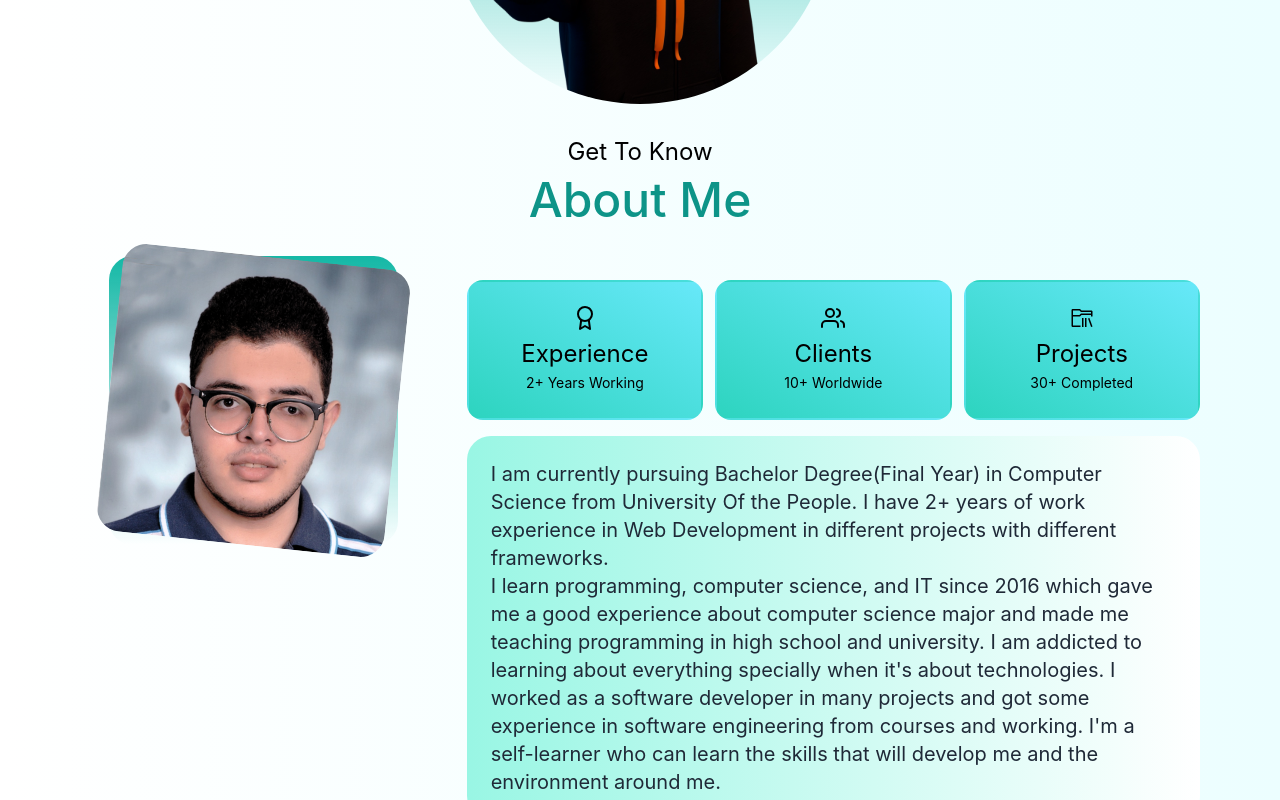
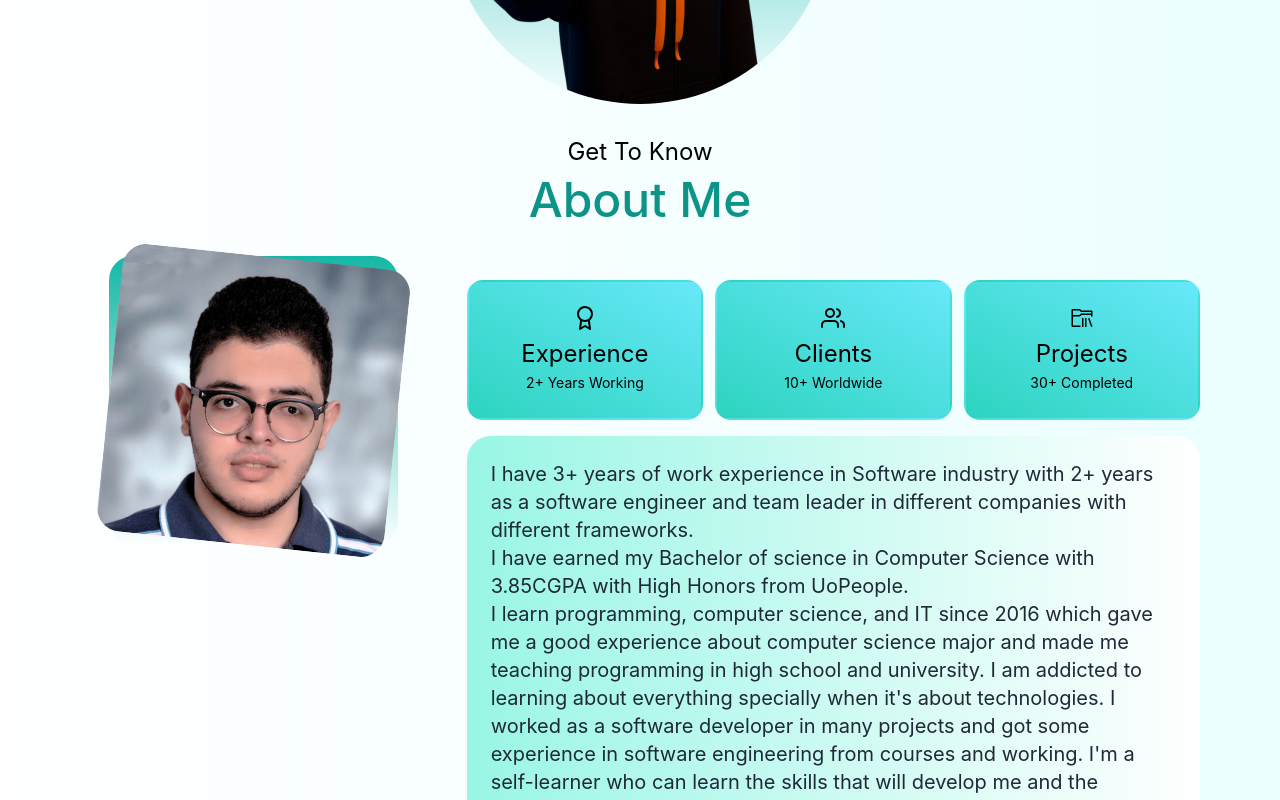
Before and after one commit to abdoohossamm/portfolio, a Next.js app: page / in a window 1280 px wide. Shown: the part 824-1624 px from the top of the page. Built offline with nearby package versions, Linux system fonts and the light colour scheme.

Commit message:
Update the About section

```diff
--- a/components/about/About.jsx
+++ b/components/about/About.jsx
@@ -32,16 +32,23 @@ function About() {
                      rounded-3xl my-4 dark:from-cyan-700 dark:to-cyan-900
                      ">
                         <p>
-                            I am currently pursuing Bachelor Degree(Final Year) in Computer Science from University Of the People. I have 2+ years of work experience in Web Development in different projects with different frameworks.
+                            I have 3+ years of work experience in Software industry with 2+ years as a software engineer
+                            and team leader in different companies with different frameworks.
                         </p>
                         <p>
-                            I learn programming, computer science, and IT since 2016 which gave me a good experience about computer science major and made me teaching programming in high school and university.
+                            I have earned my Bachelor of science in Computer Science with 3.85CGPA with High Honors from UoPeople.
+                        </p>
+                        <p>
+                            I learn programming, computer science, and IT since 2016 which gave me a good experience
+                            about computer science major and made me teaching programming in high school and university.
                             I am addicted to learning about everything specially when it's about technologies.
-                            I worked as a software developer in many projects and got some experience in software engineering from courses and working.
-                            I'm a self-learner who can learn the skills that will develop me and the environment around me.
+                            I worked as a software developer in many projects and got some experience in software
+                            engineering from courses and working.
+                            I'm a self-learner who can learn the skills that will develop me and the environment around
+                            me.
                         </p>
                     </div>
-                    <Resume />
+                    <Resume/>
                 </div>
             </div>
         </section>
```
